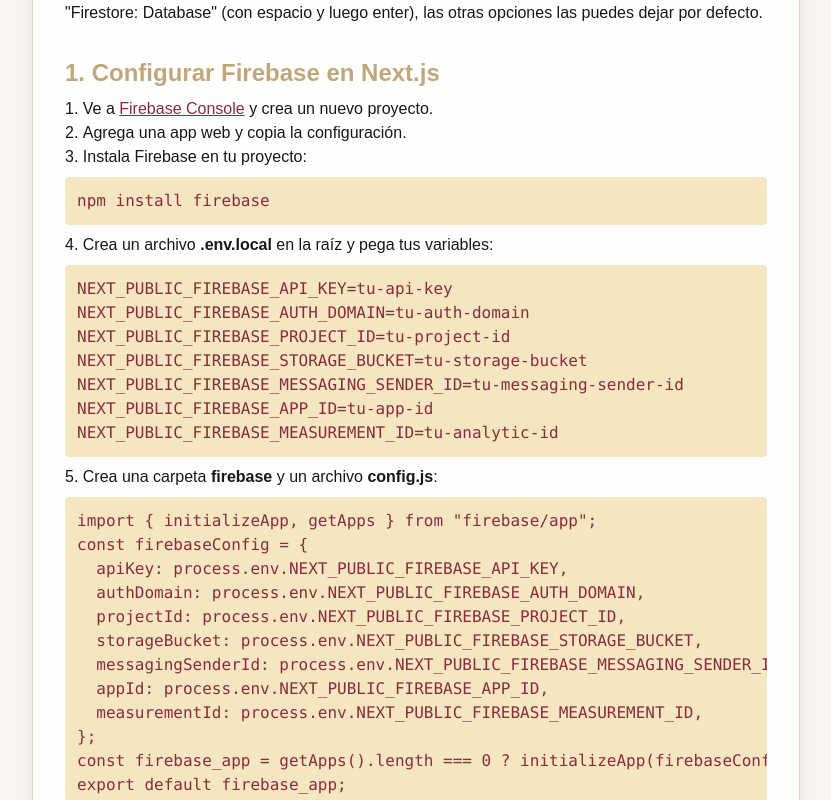
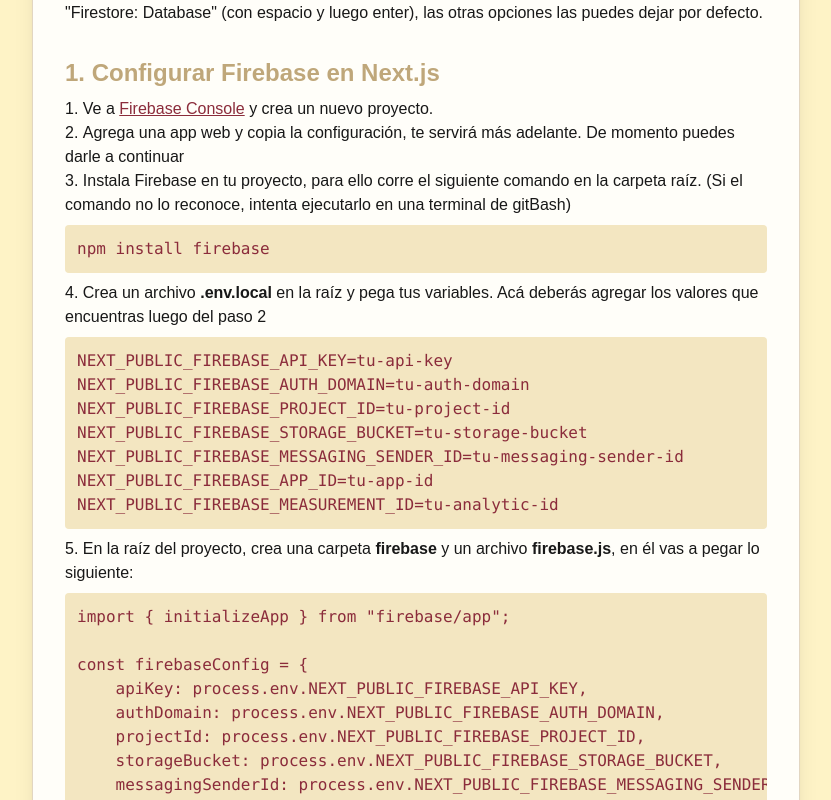
Before and after one commit to juann11/cartas, a Next.js app: page /tutorial in a window 1280 px wide. Shown: the part 580-1380 px from the top of the page, without its empty margins (224-1055 px from the left). Built offline with nearby package versions, Linux system fonts and the light colour scheme.

Commit message:
imrpoving tutorial

```diff
--- a/app/page.js
+++ b/app/page.js
@@ -21,6 +21,11 @@
               Agregar nueva carta
             </button>
           </a>
+          <a href="/tutorial">
+            <button className="px-6 py-3 rounded-full bg-[#bfa77a] text-white font-bold shadow transition cursor-pointer">
+              Ir al tutorial
+            </button>
+          </a>
         </div>
       </main>
     </div>
--- a/app/tutorial/page.js
+++ b/app/tutorial/page.js
@@ -1,10 +1,10 @@
 export default function Tutorial() {
     return (
-        <div className="min-h-screen bg-[#f8f5f0] py-10 px-2 flex justify-center">
+        <div className="min-h-screen py-10 px-2 flex justify-center">
             <div className="w-full max-w-3xl bg-white/90 rounded-xl shadow-xl p-8 border border-[#e2d6c2]">
                 <h1 className="text-3xl font-bold text-[#8B2C3B] mb-2 text-center drop-shadow">Conectando Next con Firestore de Firebase</h1>
                 <section className="mb-8">
-                    <h2 className="text-2xl font-semibold text-[#bfa77a] mb-2">0. Instalar Firebase CLI</h2>
+                    <h2 className="text-2xl font-semibold text-[#bfa77a] mb-2">0. [OPCIONAL] Instalar Firebase CLI</h2>
                     <p className="mb-4 text-[#181818]">
                         Primero necesitamos instalar la interfaz de línea de comandos (CLI) de Firebase. Esta herramienta nos permitirá interactuar con Firebase desde la terminal.
                     </p>
@@ -41,13 +41,13 @@
                         <li>
                             Ve a <a href="https://console.firebase.google.com/" target="_blank" rel="noopener noreferrer" className="underline text-[#8B2C3B]">Firebase Console</a> y crea un nuevo proyecto.
                         </li>
-                        <li>Agrega una app web y copia la configuración.</li>
-                        <li>Instala Firebase en tu proyecto:</li>
+                        <li>Agrega una app web y copia la configuración, te servirá más adelante. De momento puedes darle a continuar</li>
+                        <li>Instala Firebase en tu proyecto, para ello corre el siguiente comando en la carpeta raíz. (Si el comando no lo reconoce, intenta ejecutarlo en una terminal de gitBash)</li>
                     </ol>
                     <pre className="bg-[#f3e6c1] text-[#8B2C3B] rounded p-3 mb-2 overflow-x-auto">npm install firebase</pre>
                     <ol start={4} className="list-decimal list-inside mb-2 text-[#181818]">
                         <li>
-                            Crea un archivo <b>.env.local</b> en la raíz y pega tus variables:
+                            Crea un archivo <b>.env.local</b> en la raíz y pega tus variables. Acá deberás agregar los valores que encuentras luego del paso 2
                         </li>
                     </ol>
                     <pre className="bg-[#f3e6c1] text-[#8B2C3B] rounded p-3 mb-2 overflow-x-auto">
@@ -61,11 +61,12 @@
                     </pre>
                     <ol start={5} className="list-decimal list-inside mb-2 text-[#181818]">
                         <li>
-                            Crea una carpeta <b>firebase</b> y un archivo <b>config.js</b>:
+                            En la raíz del proyecto, crea una carpeta <b>firebase</b> y un archivo <b>firebase.js</b>, en él vas a pegar lo siguiente:
                         </li>
                     </ol>
                     <pre className="bg-[#f3e6c1] text-[#8B2C3B] rounded p-3 mb-2 overflow-x-auto">
-                        {`import { initializeApp, getApps } from "firebase/app";
+                        {`import { initializeApp } from "firebase/app";
+
 const firebaseConfig = {
     apiKey: process.env.NEXT_PUBLIC_FIREBASE_API_KEY,
     authDomain: process.env.NEXT_PUBLIC_FIREBASE_AUTH_DOMAIN,
@@ -73,10 +74,11 @@
     storageBucket: process.env.NEXT_PUBLIC_FIREBASE_STORAGE_BUCKET,
     messagingSenderId: process.env.NEXT_PUBLIC_FIREBASE_MESSAGING_SENDER_ID,
     appId: process.env.NEXT_PUBLIC_FIREBASE_APP_ID,
-  measurementId: process.env.NEXT_PUBLIC_FIREBASE_MEASUREMENT_ID,
 };
-const firebase_app = getApps().length === 0 ? initializeApp(firebaseConfig) : getApps()[0];
-export default firebase_app;`}
+
+const app = initializeApp(firebaseConfig);
+
+export default app;`}
                     </pre>
                 </section>
 
```
Lines whose indentation alone changed are shown as unchanged.
